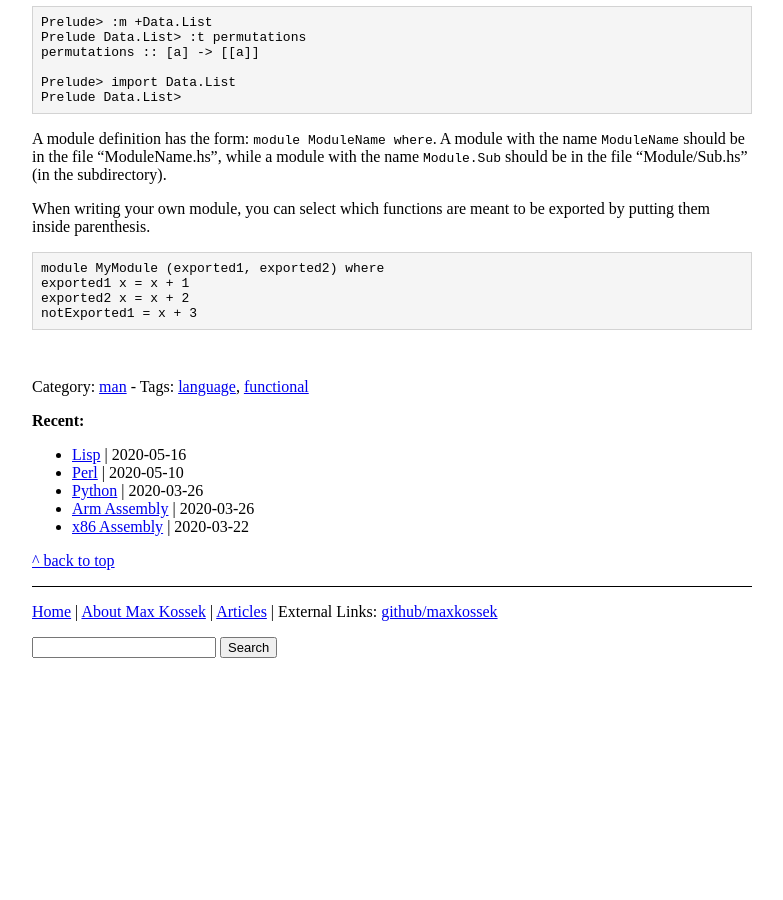
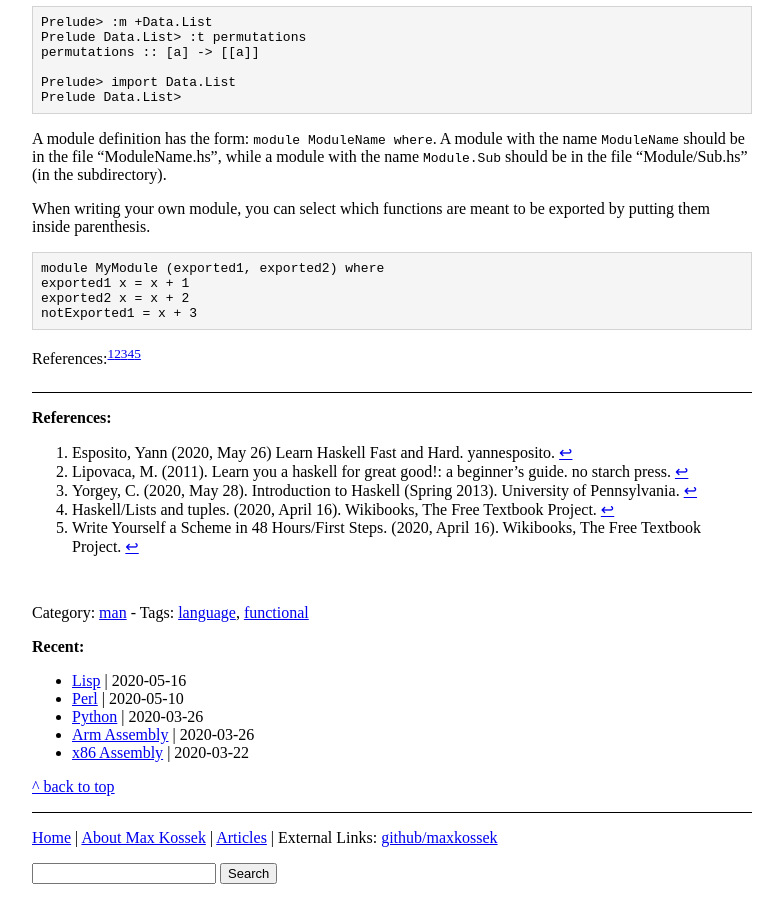
Before and after one commit to maxkossek/maxkossek.github.io, a Jekyll site: the page built from _posts/2020-05-28-haskell.md, in a window 1280 px wide and 900 px high, scrolled down 18329 px. Shown: the whole window, without its empty margins (248-1031 px from the left). Built offline with Jekyll 4.4.1, drawn with Linux system fonts in a browser that asks for light colours; before the commit the page ends 19003 px from its top, so only the background shows below that; some of the changed lines change nothing that is shown.

Commit message:
Update reference formatting

````diff
--- a/_posts/2020-05-28-haskell.md
+++ b/_posts/2020-05-28-haskell.md
@@ -1104,13 +1104,14 @@ notExported1 = x + 3
 ```
 
 
+References:[^esposito][^lipovaca][^upenn][^wikibooks_haskell][^wikibooks_scm]
 
-[^esposito]: Esposito, Yann (2020, May 26) Learn Haskell Fast and Hard. yannesposito.[^esposito]
+[^esposito]: Esposito, Yann (2020, May 26) Learn Haskell Fast and Hard. yannesposito.
 
-[^lipovaca]: Lipovaca, M. (2011). Learn you a haskell for great good!: a beginner's guide. no starch press.[^lipovaca]
+[^lipovaca]: Lipovaca, M. (2011). Learn you a haskell for great good!: a beginner's guide. no starch press.
 
-[^upenn]: Yorgey, C. (2020, May 28).  Introduction to Haskell (Spring 2013). University of Pennsylvania. Retrieved from https://www.seas.upenn.edu/~cis194/spring13/.[^upenn]
+[^upenn]: Yorgey, C. (2020, May 28).  Introduction to Haskell (Spring 2013). University of Pennsylvania.
 
-[^wikibooks_haskell]: Haskell/Lists and tuples. (2020, April 16). Wikibooks, The Free Textbook Project.[^wikibooks_haskell]
+[^wikibooks_haskell]: Haskell/Lists and tuples. (2020, April 16). Wikibooks, The Free Textbook Project.
 
-[^wikibooks_scm]: Write Yourself a Scheme in 48 Hours/First Steps. (2020, April 16). Wikibooks, The Free Textbook Project.[^wikibooks_scm]
+[^wikibooks_scm]: Write Yourself a Scheme in 48 Hours/First Steps. (2020, April 16). Wikibooks, The Free Textbook Project.
````
